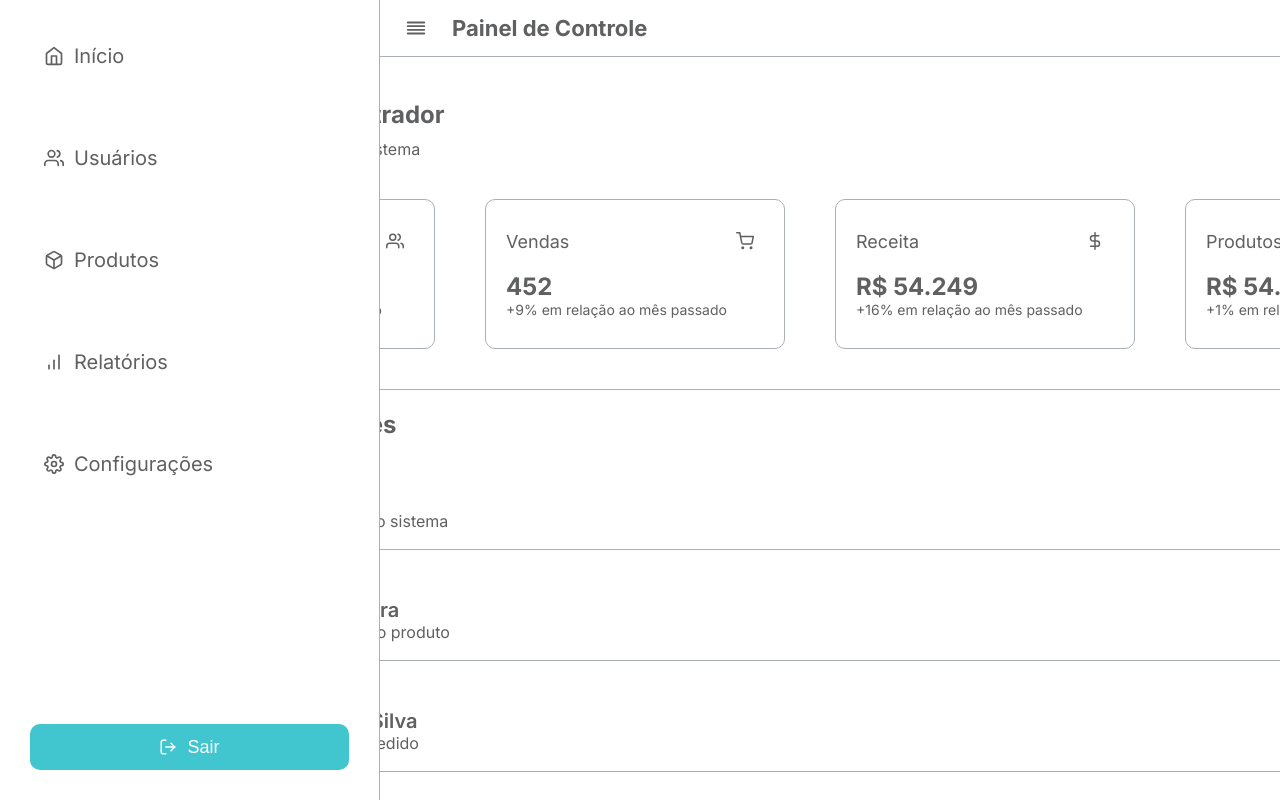
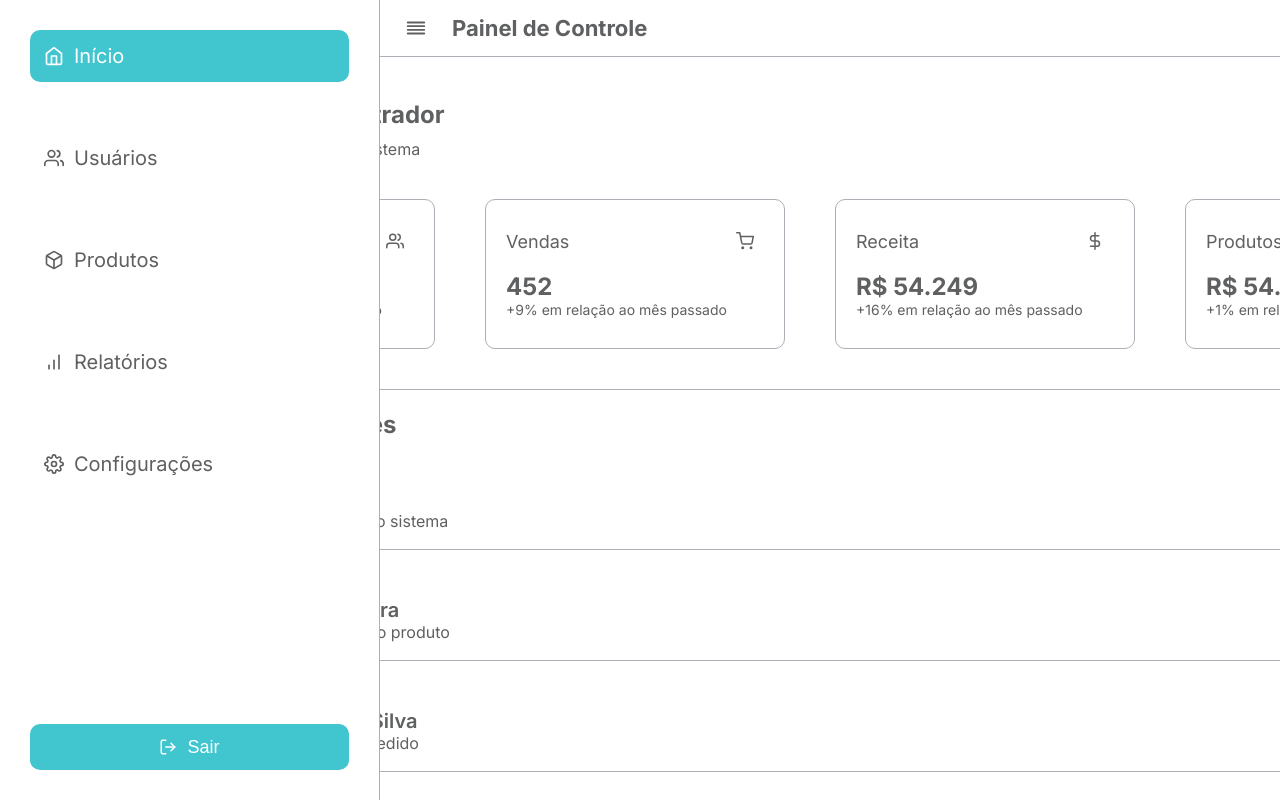
Before and after one commit to diegosolliveira/resticmvp, a Next.js app: page /pages/painelcontrole in a window 1280 px wide. Shown: the top 800 px of the page. Built offline with nearby package versions, Linux system fonts and the light colour scheme; grey boxes are pictures that could not be loaded.

Commit message:
fix: correção de rotas no menu sidebar

```diff
--- a/app/components/CardUser/index.tsx
+++ b/app/components/CardUser/index.tsx
@@ -10,7 +10,7 @@ export default function CardUser( {name, description, time}: userData) {
     return (
         <div className="container-carduser">
             <div className="carduser-title">
-                <img className="img-user" src="https://cdn-icons-png.flaticon.com/512/3177/3177440.png" alt="" />
+                <img className="img-user-card" src="https://cdn-icons-png.flaticon.com/512/3177/3177440.png" alt="" />
 
                 <div>
                     <h1 className="carduser-h1">{name}</h1>
--- a/app/components/CardUser/styles.css
+++ b/app/components/CardUser/styles.css
@@ -18,7 +18,7 @@
     font-weight: 600;
 }
 
-.img-user {
+.img-user-card {
     height: 60px;
     margin-right: 20px;
 }
--- a/app/components/Menu/index.tsx
+++ b/app/components/Menu/index.tsx
@@ -1,29 +1,46 @@
+"use client";
+
+import { usePathname } from "next/navigation";
+import { useRouter } from "next/navigation";
+import Link from "next/link";
 import { FiLogOut, FiHome, FiUsers, FiBox, FiBarChart, FiSettings } from "react-icons/fi";
 import ButtonLogin from "../../components/ButtonLogar";
-import "./styles.css"
+import "./styles.css";
 
 const menuItems = [
-    { name: "Início", icon: <FiHome /> },
-    { name: "Usuários", icon: <FiUsers /> },
-    { name: "Produtos", icon: <FiBox /> },
-    { name: "Relatórios", icon: <FiBarChart /> },
-    { name: "Configurações", icon: <FiSettings /> }
+    { name: "Início", icon: <FiHome />, path: "/pages/painelcontrole" },
+    { name: "Usuários", icon: <FiUsers />, path: "/pages/listusuarios" },
+    { name: "Produtos", icon: <FiBox />, path: "#" },
+    { name: "Relatórios", icon: <FiBarChart />, path: "#" },
+    { name: "Configurações", icon: <FiSettings />, path: "/pages/configuracao" }
 ];
 
+export default function Sidebar() {
+    const pathname = usePathname();
+    const router = useRouter();
 
-export default function Sidebar() {
+    const handleLogout = () => {
+        console.log("fui clicado")
+        router.push("/");
+    };
+
     return (
         <aside className="container-sidebar">
             <nav className="nav-sidebar">
                 {menuItems.map((item) => (
-                    <a key={item.name} href="#" className="nav-links">
+                    <Link
+                        key={item.name}
+                        href={item.path}
+                        className={`nav-links ${pathname === item.path ? "active" : ""}`}
+                    >
                         {item.icon}<span>{item.name}</span>
-                    </a>
-
+                    </Link>
                 ))}
             </nav>
 
-            <ButtonLogin name="Sair" classCadastrar="btn-login"><FiLogOut style={{ marginRight: "10px" }} /></ButtonLogin>
+            <ButtonLogin name="Sair" classCadastrar="btn-login" onClick={handleLogout}>
+                <FiLogOut style={{ marginRight: "10px" }} />
+            </ButtonLogin>
         </aside>
     );
 }
--- a/app/components/Menu/styles.css
+++ b/app/components/Menu/styles.css
@@ -36,7 +36,32 @@
     margin-left: 10px;
 }
 
+.nav-links.active {
+    background-color: var(--primary-blue-10);
+    color: white;
+}
+
 .nav-links:hover {
     background-color: var(--primary-blue-10);
     color: white;
 }
+
+.btn-login {
+    text-decoration: none;
+    display: flex;
+    height: 46px;
+    width: 100%;
+    font-size: 18px;
+    font-weight: 500;
+    align-items: center;
+    justify-content: center;
+    background-color: var(--primary-blue-10);
+    border: none;
+    color: white;
+    border-radius: 10px;
+    cursor: pointer;
+}
+
+.btn-login:hover {
+    background-color: var(--secondary-blue-4);
+  }
--- a/app/layout.tsx
+++ b/app/layout.tsx
@@ -1,10 +1,5 @@
 import type { Metadata } from "next";
 import { Inter } from "next/font/google";
-import LoginView from "./pages/login/page"
-import PainelControle from "./pages/painelcontrole/page"
-import Configuracao from "./pages/configuracao/page"
-import CadastroView from "./pages/cadastro/page"
-import Sidebar from "./components/Menu"
 import "./globals.css";
 
 const inter = Inter({
--- a/app/pages/configuracao/page.tsx
+++ b/app/pages/configuracao/page.tsx
@@ -8,7 +8,7 @@ export default function Configuracao() {
         <div className="container-pcontrole">
             <Sidebar></Sidebar>
 
-            <div className="container-dashboard">
+            <div className="container-dashboard-config">
 
                 <CardTitle name="Configuração"></CardTitle>
 
--- a/app/pages/configuracao/styles.css
+++ b/app/pages/configuracao/styles.css
@@ -3,7 +3,7 @@
     /* width: 0%; */
 }
 
-.container-dashboard {
+.container-dashboard-config {
     flex: 1;
     padding-left: 0px;
 }
--- a/app/pages/login/page.tsx
+++ b/app/pages/login/page.tsx
@@ -12,7 +12,7 @@ export default function LoginView() {
     const router = useRouter();
 
     const handleLogin = () => {
-        router.push("/pages/cadastro");
+        router.push("/pages/painelcontrole");
     };
 
     return (
--- a/app/pages/painelcontrole/styles.css
+++ b/app/pages/painelcontrole/styles.css
@@ -1,11 +1,11 @@
 .container-pcontrole {
     display: flex;
-    /* width: 0%; */
 }
 
 .container-dashboard {
     flex: 1;
     padding-left: 340px;
+    position: relative;
 }
 
 .dashboard {
```
